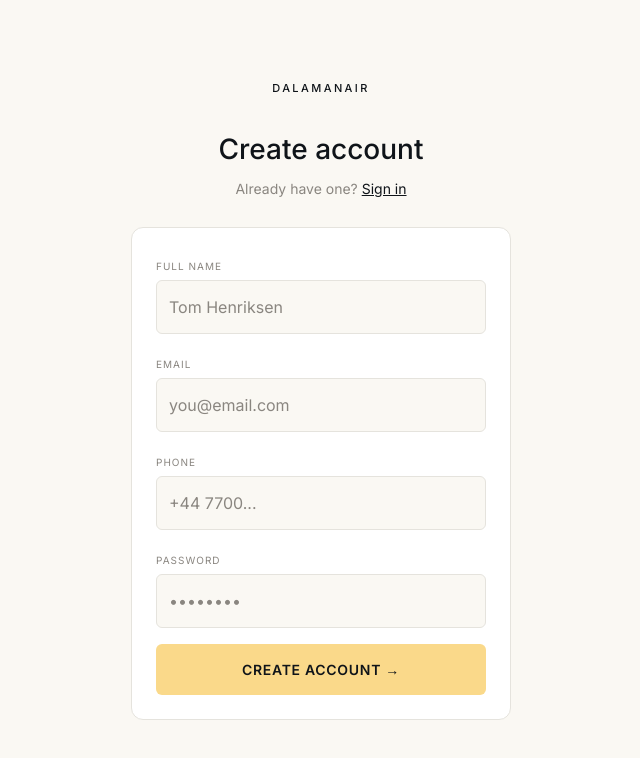
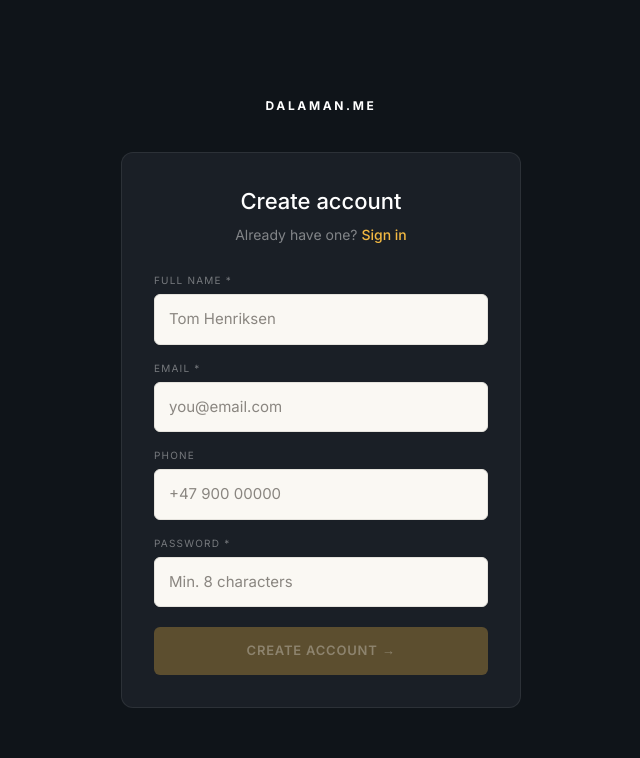
Before and after one commit to myicmeler/dalamanair, a Next.js app: page /auth/signup in a window 1280 px wide. Shown: the top 758 px of the page, without its empty margins (319-959 px from the left). Built offline with nearby package versions, Linux system fonts and the light colour scheme; no server answers.

Commit message:
Add files via upload

```diff
--- a/app/auth/signup/page.tsx
+++ b/app/auth/signup/page.tsx
@@ -13,63 +13,113 @@ export default function SignUpPage() {
   const [success, setSuccess] = useState(false)
 
   async function handleSignUp() {
+    if (!form.email || !form.password || !form.fullName) return
     setLoading(true); setError('')
+    try {
       const { data, error } = await supabase.auth.signUp({
-      email:form.email, password:form.password,
-      options:{ data:{ full_name:form.fullName }, emailRedirectTo:`${window.location.origin}/` }
+        email: form.email, password: form.password,
+        options: {
+          data: { full_name: form.fullName },
+          emailRedirectTo: `${window.location.origin}/`,
+        }
       })
       if (error) { setError(error.message); setLoading(false); return }
       if (data.session) {
-      const { data: { user } } = await supabase.auth.getUser()
-      if (user && form.phone) {
-        await (supabase as any).from('users').update({ phone:form.phone, full_name:form.fullName }).eq('id', user.id)
+        if (form.phone) {
+          await supabase.from('users').update({ phone: form.phone, full_name: form.fullName }).eq('id', data.user!.id)
         }
         router.push('/?welcome=1')
-    } else { setSuccess(true); setLoading(false) }
+      } else {
+        setSuccess(true)
+      }
+    } catch (err: any) {
+      setError(err.message)
+    }
+    setLoading(false)
   }
 
-  const inputStyle = { width:'100%', fontSize:'16px', padding:'14px 12px', marginTop:'4px', borderRadius:'6px' }
+  const inputStyle = {
+    width:'100%', fontSize:'15px', padding:'13px 14px',
+    backgroundColor:'rgba(255,255,255,0.06)',
+    border:'1px solid rgba(255,255,255,0.12)',
+    borderRadius:'6px', color:'#ffffff',
+    outline:'none', boxSizing:'border-box' as const,
+    marginTop:'6px',
+  }
+
+  const labelStyle = {
+    fontSize:'10px', letterSpacing:'0.12em', textTransform:'uppercase' as const,
+    color:'rgba(255,255,255,0.4)', display:'block',
+  }
 
   if (success) return (
-    <div style={{minHeight:'100vh', backgroundColor:'#faf8f3', display:'flex', alignItems:'center', justifyContent:'center', padding:'20px'}}>
-      <div style={{maxWidth:'380px', textAlign:'center'}}>
-        <Link href="/" style={{fontSize:'11px', letterSpacing:'0.22em', color:'#0f1419', display:'block', marginBottom:'32px', textDecoration:'none', fontWeight:'500'}}>DALAMANAIR</Link>
-        <div style={{width:'56px', height:'56px', borderRadius:'50%', backgroundColor:'rgba(244,185,66,0.15)', display:'flex', alignItems:'center', justifyContent:'center', margin:'0 auto 20px', fontSize:'24px'}}>✓</div>
-        <h1 style={{fontSize:'24px', fontWeight:'500', color:'#0f1419', marginBottom:'10px'}}>Check your email</h1>
-        <p style={{fontSize:'14px', color:'#5a574f', marginBottom:'20px'}}>We sent a confirmation link to <strong>{form.email}</strong>. Click it to activate your account.</p>
-        <Link href="/auth/signin" style={{fontSize:'13px', color:'#8a8680', textDecoration:'underline'}}>← Back to sign in</Link>
+    <div style={{minHeight:'100vh', backgroundColor:'#0f1419', display:'flex', alignItems:'center', justifyContent:'center', padding:'20px'}}>
+      <div style={{width:'100%', maxWidth:'400px', textAlign:'center'}}>
+        <Link href="/" style={{fontSize:'12px', fontWeight:'700', letterSpacing:'0.22em', color:'#ffffff', textDecoration:'none', display:'block', marginBottom:'36px'}}>DALAMAN.ME</Link>
+        <div style={{width:'60px', height:'60px', borderRadius:'50%', backgroundColor:'rgba(244,185,66,0.15)', display:'flex', alignItems:'center', justifyContent:'center', margin:'0 auto 20px', fontSize:'24px'}}>✉</div>
+        <h1 style={{fontSize:'22px', fontWeight:'500', color:'#ffffff', marginBottom:'10px'}}>Check your email</h1>
+        <p style={{fontSize:'14px', color:'rgba(255,255,255,0.5)', lineHeight:'1.7', marginBottom:'8px'}}>
+          We sent a confirmation link to <strong style={{color:'rgba(255,255,255,0.8)'}}>{form.email}</strong>
+        </p>
+        <p style={{fontSize:'13px', color:'rgba(255,255,255,0.35)', marginBottom:'28px'}}>Click the link to activate your account.</p>
+        <Link href="/auth/signin/" style={{fontSize:'13px', color:'rgba(255,255,255,0.4)', textDecoration:'underline'}}>← Back to sign in</Link>
       </div>
     </div>
   )
 
   return (
-    <div style={{minHeight:'100vh', backgroundColor:'#faf8f3', display:'flex', alignItems:'center', justifyContent:'center', padding:'20px'}}>
-      <div style={{width:'100%', maxWidth:'380px'}}>
-        <Link href="/" style={{fontSize:'11px', letterSpacing:'0.22em', color:'#0f1419', display:'block', textAlign:'center', marginBottom:'32px', textDecoration:'none', fontWeight:'500'}}>DALAMANAIR</Link>
-        <h1 style={{fontSize:'28px', fontWeight:'500', color:'#0f1419', textAlign:'center', marginBottom:'8px'}}>Create account</h1>
-        <p style={{fontSize:'14px', color:'#8a8680', textAlign:'center', marginBottom:'28px'}}>
-          Already have one? <Link href="/auth/signin" style={{color:'#0f1419', textDecoration:'underline'}}>Sign in</Link>
+    <div style={{minHeight:'100vh', backgroundColor:'#0f1419', display:'flex', alignItems:'center', justifyContent:'center', padding:'20px'}}>
+      <div style={{width:'100%', maxWidth:'400px'}}>
+        <div style={{textAlign:'center', marginBottom:'36px'}}>
+          <Link href="/" style={{fontSize:'12px', fontWeight:'700', letterSpacing:'0.22em', color:'#ffffff', textDecoration:'none'}}>DALAMAN.ME</Link>
+        </div>
+
+        <div style={{backgroundColor:'#1a1f26', border:'1px solid rgba(255,255,255,0.08)', borderRadius:'12px', padding:'32px'}}>
+          <h1 style={{fontSize:'22px', fontWeight:'500', color:'#ffffff', marginBottom:'6px', textAlign:'center'}}>Create account</h1>
+          <p style={{fontSize:'14px', color:'rgba(255,255,255,0.45)', textAlign:'center', marginBottom:'28px'}}>
+            Already have one?{' '}
+            <Link href="/auth/signin/" style={{color:'#f4b942', textDecoration:'none', fontWeight:'500'}}>Sign in</Link>
           </p>
-        <div style={{backgroundColor:'#ffffff', border:'1px solid #e5e3dd', borderRadius:'12px', padding:'24px', display:'flex', flexDirection:'column', gap:'16px'}}>
+
+          <div style={{display:'flex', flexDirection:'column', gap:'16px'}}>
             {[
-            {label:'Full name', key:'fullName' as const, type:'text', placeholder:'Tom Henriksen'},
-            {label:'Email', key:'email' as const, type:'email', placeholder:'you@email.com'},
-            {label:'Phone', key:'phone' as const, type:'tel', placeholder:'+44 7700...'},
-            {label:'Password', key:'password' as const, type:'password', placeholder:'••••••••'},
+              { label:'Full name *', key:'fullName', type:'text', placeholder:'Tom Henriksen' },
+              { label:'Email *', key:'email', type:'email', placeholder:'you@email.com' },
+              { label:'Phone', key:'phone', type:'tel', placeholder:'+47 900 00000' },
+              { label:'Password *', key:'password', type:'password', placeholder:'Min. 8 characters' },
             ].map(f => (
               <div key={f.key}>
-              <label style={{fontSize:'10px', letterSpacing:'0.1em', textTransform:'uppercase', color:'#8a8680'}}>{f.label}</label>
-              <input type={f.type} value={form[f.key]} placeholder={f.placeholder}
-                onChange={e => setForm(p => ({...p, [f.key]:e.target.value}))} style={inputStyle} />
+                <label style={labelStyle}>{f.label}</label>
+                <input
+                  type={f.type}
+                  value={(form as any)[f.key]}
+                  placeholder={f.placeholder}
+                  onChange={e => setForm(p => ({...p, [f.key]: e.target.value}))}
+                  onKeyDown={e => e.key === 'Enter' && handleSignUp()}
+                  style={inputStyle}
+                />
               </div>
             ))}
-          {error && <p style={{fontSize:'13px', color:'#A32D2D', textAlign:'center'}}>{error}</p>}
-          <button onClick={handleSignUp} disabled={loading||!form.email||!form.password||!form.fullName} style={{
-            width:'100%', backgroundColor:(loading||!form.email||!form.password||!form.fullName)?'#fad98a':'#f4b942',
-            color:'#0f1419', fontWeight:'600', fontSize:'14px', letterSpacing:'0.05em',
-            textTransform:'uppercase', padding:'15px', borderRadius:'6px',
-            border:'none', cursor:(loading||!form.email||!form.password||!form.fullName)?'not-allowed':'pointer'
-          }}>
+          </div>
+
+          {error && (
+            <div style={{backgroundColor:'rgba(162,45,45,0.15)', border:'1px solid rgba(162,45,45,0.3)', borderRadius:'6px', padding:'10px 14px', marginTop:'16px'}}>
+              <p style={{fontSize:'13px', color:'#f09595', margin:'0', textAlign:'center'}}>{error}</p>
+            </div>
+          )}
+
+          <button
+            onClick={handleSignUp}
+            disabled={loading || !form.email || !form.password || !form.fullName}
+            style={{
+              width:'100%', padding:'14px', marginTop:'20px',
+              backgroundColor:(!loading&&form.email&&form.password&&form.fullName)?'#f4b942':'rgba(244,185,66,0.3)',
+              color:(!loading&&form.email&&form.password&&form.fullName)?'#0f1419':'rgba(255,255,255,0.3)',
+              fontWeight:'600', fontSize:'13px', letterSpacing:'0.06em',
+              textTransform:'uppercase', borderRadius:'6px', border:'none',
+              cursor:(!loading&&form.email&&form.password&&form.fullName)?'pointer':'not-allowed',
+            }}
+          >
             {loading ? 'Creating...' : 'Create account →'}
           </button>
         </div>
```
Lines whose indentation alone changed are shown as unchanged.
